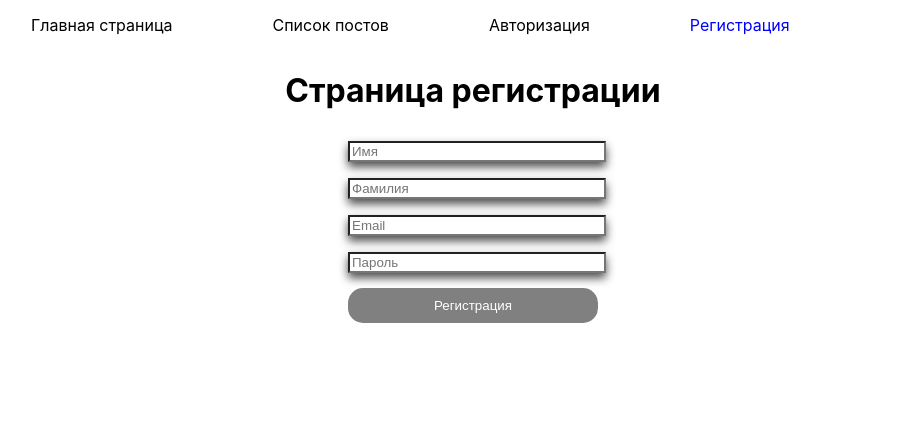
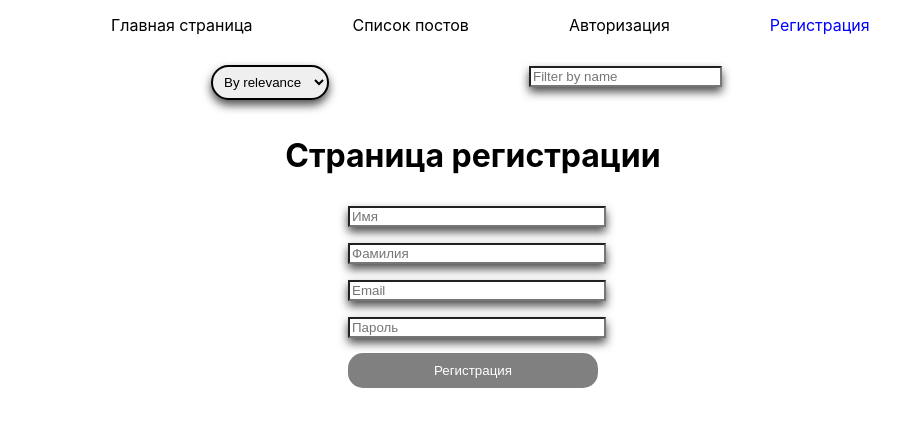
Before and after one commit to ILmirSalim/Posts, a React (Create React App) app: page /registration in a window 1280 px wide. Shown: the top 426 px of the page, without its empty margins (167-1067 px from the left). Built offline with nearby package versions, Linux system fonts and the light colour scheme.

Commit message:
Add edit to project number 1

```diff
--- a/src/components/Filter/index.jsx
+++ b/src/components/Filter/index.jsx
@@ -1,14 +1,21 @@
 import React from "react";
+import { Input } from "../UI components/Input";
+
 
 import * as SC from './styles'
 
-export const Filter = ({selectByFilterName}) => {
+export const Filter = ({selectByFilterName, filterByInputValue}) => {
     return (
         <SC.Filter>
-        <SC.Select onChange={(event) => selectByFilterName(event)}>
-            <option value="0">By relevance</option>
-            <option value="1">Sort by name</option>
-        </SC.Select>
-    </SC.Filter>
+            <SC.Select onChange={(event) => selectByFilterName(event)}>
+                <option value="0">By relevance</option>
+                <option value="1">Sort by name</option>
+            </SC.Select>
+            <SC.Wrapper>
+                <Input
+                onChange={(event) => filterByInputValue(event.target.value)}
+                placeholder='Filter by name'
+            /></SC.Wrapper>
+        </SC.Filter>
     )
 }
--- a/src/components/Filter/styles.js
+++ b/src/components/Filter/styles.js
@@ -1,8 +1,10 @@
 import styled from "styled-components";
 
 export const Filter = styled.div`
-    margin-left: 440px;
-    padding-bottom: 15px;
+    margin-left: 250px;
+    margin-top: 30px;
+    display: flex;
+
 `
 
 export const Select = styled.select`
@@ -12,3 +14,8 @@ export const Select = styled.select`
     box-shadow: 0px 5px 10px 0px rgba(0, 0, 0, 0.7);
     outline: none;
 `
+
+export const Wrapper = styled.div`
+    max-width: 300px;
+    margin-left: 200px;
+`
--- a/src/components/Root/index.jsx
+++ b/src/components/Root/index.jsx
@@ -3,6 +3,8 @@ import { useDispatch, useSelector } from "react-redux";
 import { Outlet, useNavigate } from "react-router-dom";
 import { Container } from "../../components/UI components/container/index";
 import { logout } from "../../redux/slices/authSlice";
+import { getPostsPagin, sortByInputPost, sortPostBySelect } from "../../redux/slices/postsSlice";
+import { Filter } from "../Filter";
 import { Button } from "../UI components/Button";
 import * as SC from "./styles";
 
@@ -15,6 +17,20 @@ export const Root = () => {
         dispatch(logout())
         navigate('/auth')
     }
+
+    const selectByFilterName = (event, currentPage) => {
+
+        if (event.target.value==="0") {
+          dispatch(getPostsPagin(currentPage))
+
+        } else if (event.target.value==="1") {
+            dispatch(sortPostBySelect())
+        }
+      }
+
+        const filterByInputValue = (value) => {
+          dispatch(sortByInputPost(value))
+        }
     return(<>
     <Container>
         <SC.Menu>
@@ -25,6 +41,9 @@ export const Root = () => {
             {!user &&<SC.MenuItem to="registration">Регистрация</SC.MenuItem>}
             {user && <Button onClick={onClickExitBtn}>Выход</Button>}
         </SC.Menu>
+
+        <Filter selectByFilterName={selectByFilterName} filterByInputValue={filterByInputValue}/>
+
         <Outlet/>
     </Container>
 </>)}
--- a/src/components/Root/styles.js
+++ b/src/components/Root/styles.js
@@ -6,6 +6,7 @@ export const Menu = styled.div`
     gap: 15px;
     align-items: center;
     justify-content: space-between;
+    margin-left: 80px;
 `
 
 export const MenuItem = styled(NavLink)`
--- a/src/components/UI components/Modal/index.jsx
+++ b/src/components/UI components/Modal/index.jsx
@@ -2,6 +2,5 @@ import React from "react";
 import * as SC from './styles'
 
 export const Modal = ({children, ...rest}) => {
-    return  <SC.ModalWrapper {...rest}>{children}
-                <SC.Modal {...rest}>{children}</SC.Modal>
-             </SC.ModalWrapper>}
+    return  <SC.Modal {...rest}>{children}</SC.Modal>
+}
--- a/src/pages/auth/index.jsx
+++ b/src/pages/auth/index.jsx
@@ -15,11 +15,13 @@ export const AuthPage = () => {
 
     const dispatch = useDispatch()
 
-    const onChange = (name, value) => {
+    const onChange = (name, value,) => {
+
         setFormValues({...formValues, [name]: value})
     }
 
-    const onSubmit = () => {
+    const onSubmit = (e) => {
+        e.preventDefault()
         try {
 
             const users = JSON.parse(localStorage.getItem('users'))
@@ -55,6 +57,7 @@ export const AuthPage = () => {
                     name="email"
                     value={formValues.email}
                     placeholder="email"
+                    autoComplete='off'
                     onChange={(e)=> onChange(e.target.name, e.target.value)}
                 />
             </Field>
@@ -64,6 +67,7 @@ export const AuthPage = () => {
                     name="password"
                     value={formValues.password}
                     placeholder="Пароль"
+                    autoComplete='off'
                     onChange={(e)=> onChange(e.target.name, e.target.value)}
                 />
             </Field>
--- a/src/pages/posts/detail/index.jsx
+++ b/src/pages/posts/detail/index.jsx
@@ -60,13 +60,17 @@ export const DetailPostPage = () => {
 
     const showEditAndDeleteBtn = list && user
     return <Container>
-        {postForDelete && <Modal>
-                <SC.Modaltext>Вы точно уверены, что хотите удалить публикацию с ID - {postForDelete.id}?</SC.Modaltext>
-                <SC.ModalContent>
-                    <Button onClick={onDeletePost} >Да</Button>
-                    <Button onClick={() => setPostForDelete(null)}>Нет</Button>
-                </SC.ModalContent>
-            </Modal>}
+        {postForDelete &&
+                <SC.ModalWrapper>
+                    <Modal>
+                        <SC.Modaltext>Вы точно уверены, что хотите удалить публикацию с ID - {postForDelete.id}?</SC.Modaltext>
+                        <SC.ModalContent>
+                            <Button onClick={onDeletePost} >Да</Button>
+                            <Button onClick={() => setPostForDelete(null)}>Нет</Button>
+                        </SC.ModalContent>
+                    </Modal>
+                </SC.ModalWrapper>
+            }
 
         <Typo>{post.title}</Typo>
         <SC.Image src={image} alt={post.title} />
--- a/src/pages/posts/edit/index.jsx
+++ b/src/pages/posts/edit/index.jsx
@@ -14,6 +14,7 @@ export const EditPostPage = () => {
 
     const onSubmitForm = (formValues) => {
         dispatch(editPost(formValues))
+        alert('Изменения успешно внесены!')
     }
 
     if (!list) {
--- a/src/pages/posts/index.jsx
+++ b/src/pages/posts/index.jsx
@@ -6,9 +6,9 @@ import { Typo } from "../../components/UI components/Typo";
 import Loader from "../../components/UI components/Loader/loader";
 import {  getPostsPagin, sortByInputPost, sortPostBySelect} from "../../redux/slices/postsSlice";
 import { Pagination } from "../../components/Pagination";
-import { Filter } from "../../components/Filter";
-import {Input} from '../../components/UI components/Input/index'
-import * as SC from './styles'
+// import { Filter } from "../../components/Filter";
+// import {Input} from '../../components/UI components/Input/index'
+// import * as SC from './styles'
 
 export const PostsPage = () => {
 
@@ -40,24 +40,24 @@ export const PostsPage = () => {
     return <>404</>
   }
 
-  const selectByFilterName = (event) => {
+  // const selectByFilterName = (event) => {
 
-    if (event.target.value==="0") {
-      dispatch(getPostsPagin(currentPage))
+  //   if (event.target.value==="0") {
+  //     dispatch(getPostsPagin(currentPage))
 
-    } else if (event.target.value==="1") {
-        dispatch(sortPostBySelect())
-    }
-  }
+  //   } else if (event.target.value==="1") {
+  //       dispatch(sortPostBySelect())
+  //   }
+  // }
 
-    const filterByInputValue = (value) => {
-      dispatch(sortByInputPost(value))
-    }
+  //   const filterByInputValue = (value) => {
+  //     dispatch(sortByInputPost(value))
+  //   }
 
   return <Container>
     <Typo>Публикации</Typo>
-    <Filter selectByFilterName={selectByFilterName}/>
-    <SC.Wrapper><Input  onChange={(event) => filterByInputValue(event.target.value)}/></SC.Wrapper>
+    {/* <Filter selectByFilterName={selectByFilterName}/>
+    <SC.Wrapper><Input  onChange={(event) => filterByInputValue(event.target.value)}/></SC.Wrapper> */}
     <Posts posts={list}/>
     <Pagination changeCurrentPage={changeCurrentPage}
     currentPage={currentPage}
--- a/src/redux/slices/postsSlice.js
+++ b/src/redux/slices/postsSlice.js
@@ -86,7 +86,7 @@ export const postsSlice = createSlice({
     addPost: (state,action) => {
       const newPost = {...action.payload}
       newPost.id = new Date().getTime()
-      state.posts.list = state.posts.list ? [...state.posts.list, newPost] : [newPost]
+      state.posts.list = state.posts.list ? [newPost, ...state.posts.list] : [newPost]
     },
     showPost: (state, action) => {
       state.postForView = {
```
